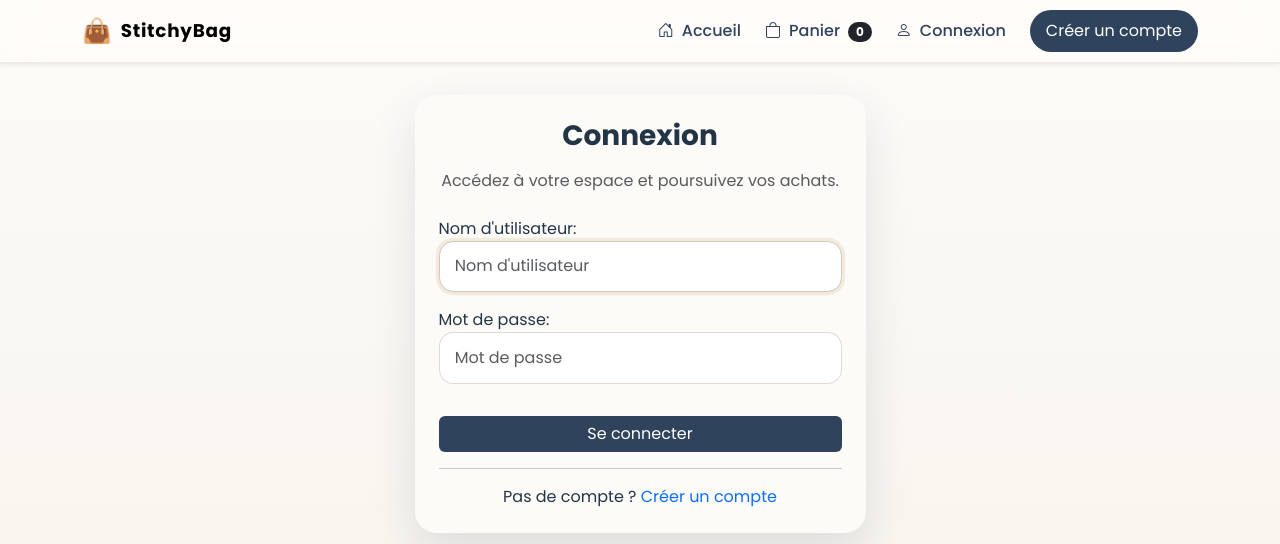
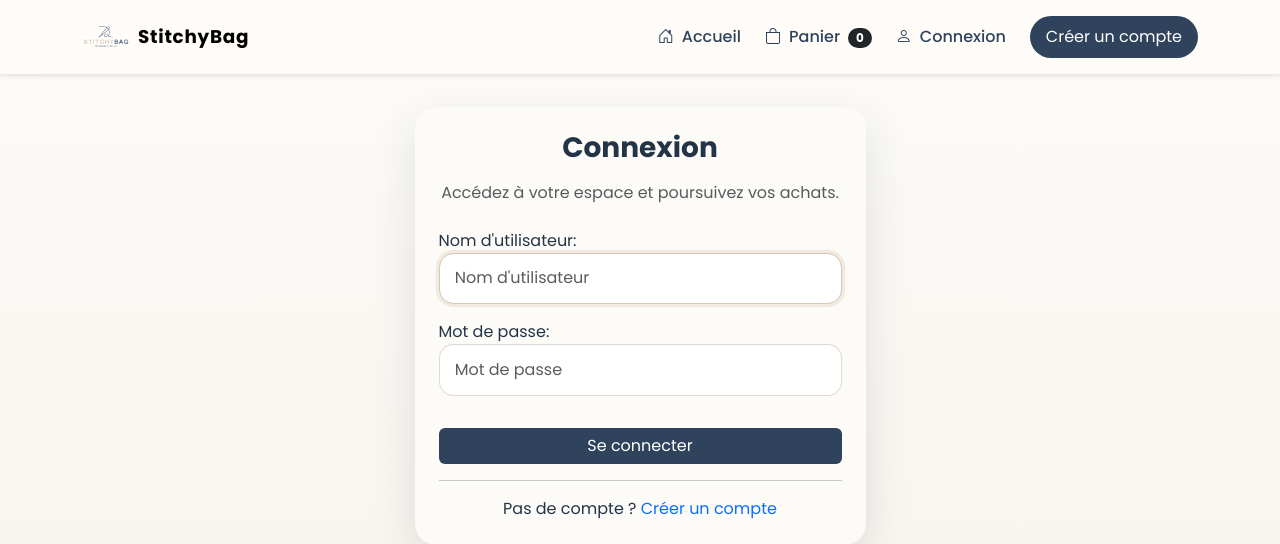
Before and after one commit to aymench19/StitchyBag, a Django app: page /login/ in a window 1280 px wide. Shown: the top 544 px of the page. Run offline with Django 5.2, Linux system fonts and the light colour scheme.

Commit message:
update site

```diff
--- a/shop/forms.py
+++ b/shop/forms.py
@@ -116,3 +116,15 @@ class CheckoutForm(forms.Form):
             }
         )
     )
+
+    comment = forms.CharField(
+        label="Commentaire",
+        required=False,
+        widget=forms.Textarea(
+            attrs={
+                "class":"form-control",
+                "rows":3,
+                "placeholder":"Ajoutez un commentaire pour votre commande..."
+            }
+        )
+    )
--- a/shop/models.py
+++ b/shop/models.py
@@ -71,6 +71,8 @@ class Order(models.Model):
 
     city = models.CharField(max_length=100)
 
+    comment = models.TextField(blank=True, default="")
+
     total_price = models.DecimalField(
         max_digits=10,
         decimal_places=2,
--- a/shop/views.py
+++ b/shop/views.py
@@ -217,6 +217,7 @@ def checkout(request):
     phone=form.cleaned_data["phone"],
     city=form.cleaned_data["city"],
     address=form.cleaned_data["address"],
+    comment=form.cleaned_data.get("comment", ""),
     total_price=cart.get_total_price()
 )
 
--- a/static/css/style.css
+++ b/static/css/style.css
@@ -43,6 +43,17 @@ body a {
 .navbar-brand {
     letter-spacing: 0.04em;
     font-size: 1.15rem;
+}
+
+.navbar-logo {
+    width: 48px;
+    height: 48px;
+    object-fit: contain;
+    border-radius: 14px;
+}
+
+.navbar-brand-text {
+    font-weight: 700;
 }
 
 .nav-link {
--- a/templates/base.html
+++ b/templates/base.html
@@ -10,14 +10,15 @@
     <link href="https://cdn.jsdelivr.net/npm/bootstrap@5.3.3/dist/css/bootstrap.min.css" rel="stylesheet">
     <link rel="stylesheet" href="https://cdn.jsdelivr.net/npm/bootstrap-icons@1.11.3/font/bootstrap-icons.css">
     <link rel="stylesheet" href="{% static 'css/style.css' %}">
+
 </head>
 <body class="page-body">
 
 <nav class="navbar navbar-expand-lg sticky-top shadow-sm">
     <div class="container">
         <a class="navbar-brand fw-bold d-flex align-items-center gap-2" href="/">
-            <span class="fs-4">👜</span>
-            <span>StitchyBag</span>
+            <img src="{% static 'images/logo.png' %}" alt="StitchyBag logo" class="navbar-logo">
+            <span class="navbar-brand-text">StitchyBag</span>
         </a>
 
         <button class="navbar-toggler" type="button" data-bs-toggle="collapse" data-bs-target="#menu">
@@ -70,6 +71,14 @@
                     </a>
                 </li>
                 {% endif %}
+                {% if user.is_authenticated and user.is_staff %}
+<li class="nav-item">
+    <a class="nav-link btn btn-warning text-dark px-3 ms-2"
+       href="{% url 'admin:index' %}">
+        📊 Dashboard
+    </a>
+</li>
+{% endif %}
             </ul>
         </div>
     </div>
--- a/templates/shop/checkout.html
+++ b/templates/shop/checkout.html
@@ -31,6 +31,11 @@
                         <label class="form-label">Adresse</label>
                         {{ form.address }}
                     </div>
+                    <div class="col-12">
+                        <label class="form-label">Commentaire</label>
+                        {{ form.comment }}
+                        <div class="form-text">Ajoutez une précision ou une demande spéciale avant la validation.</div>
+                    </div>
                 </div>
 
                 <button type="submit" class="btn btn-dark btn-lg w-100 mt-4">Confirmer la commande</button>
```
Also changed, not shown: shop/tests.py (+9 -1 lines), db.sqlite3, shop/migrations/0004_order_comment_alter_productimage_image.py (added), static/images/logo.png (added).
